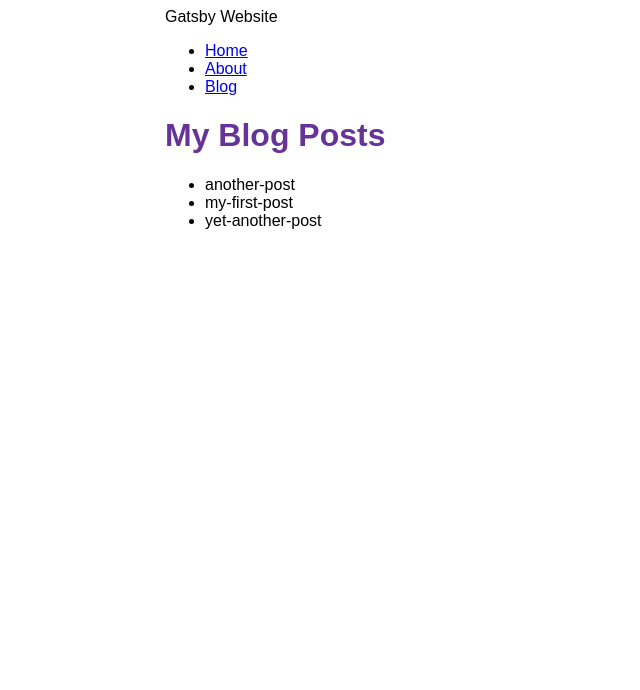
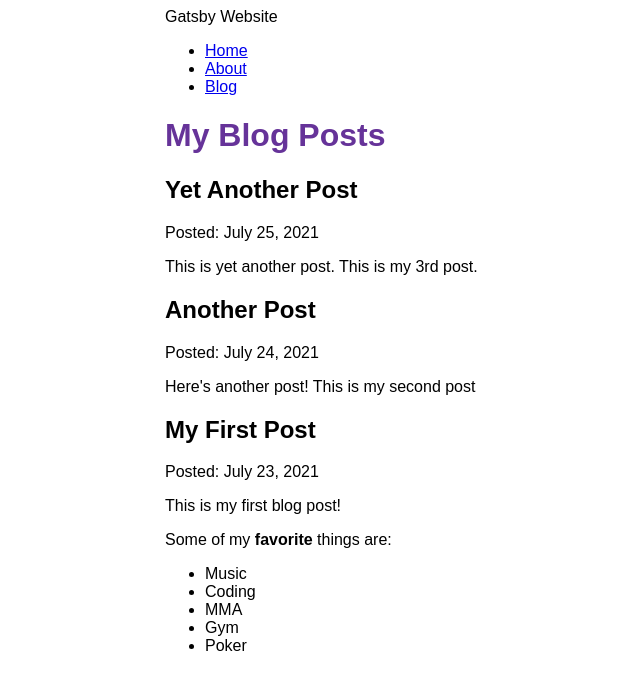
Before and after one commit to developermendoza/gatsby-website, a Gatsby site: page /blog in a window 1280 px wide. Shown: the whole page, without its empty margins (225-865 px from the left). Built offline with nearby package versions, Linux system fonts and the light colour scheme; Gatsby itself is replaced by a stand-in of ours.

Commit message:
Finished Gatsby Tutorial Part 5

```diff
--- a/blog/another-post.mdx
+++ b/blog/another-post.mdx
@@ -0,0 +1,6 @@
+---
+title: "Another Post"
+date: "2021-07-24"
+---
+
+Here's another post! This is my second post
--- a/blog/my-first-post.mdx
+++ b/blog/my-first-post.mdx
@@ -0,0 +1,14 @@
+---
+title: "My First Post"
+date: "2021-07-23"
+---
+
+This is my first blog post!
+
+Some of my **favorite** things are:
+
+- Music
+- Coding
+- MMA
+- Gym
+- Poker
--- a/blog/yet-another-post.mdx
+++ b/blog/yet-another-post.mdx
@@ -0,0 +1,6 @@
+---
+title: "Yet Another Post"
+date: "2021-07-25"
+---
+
+This is yet another post. This is my 3rd post.
--- a/gatsby-config.js
+++ b/gatsby-config.js
@@ -13,5 +13,6 @@
         path: `${__dirname}/blog`,
       },
     },
+    "gatsby-plugin-mdx",
   ],
 };
--- a/package.json
+++ b/package.json
@@ -15,8 +15,11 @@
     "clean": "gatsby clean"
   },
   "dependencies": {
+    "@mdx-js/mdx": "^1.6.22",
+    "@mdx-js/react": "^1.6.22",
     "gatsby": "^4.18.1",
     "gatsby-plugin-image": "^2.18.1",
+    "gatsby-plugin-mdx": "^3.18.1",
     "gatsby-plugin-sharp": "^4.18.1",
     "gatsby-source-filesystem": "^4.18.1",
     "react": "^18.1.0",
--- a/src/pages/blog.js
+++ b/src/pages/blog.js
@@ -1,25 +1,32 @@
 import React from "react";
 import { graphql } from "gatsby";
+import { MDXRenderer } from "gatsby-plugin-mdx";
 import Layout from "../components/layout";
 
 const BlogPage = ({ data }) => {
-  console.log("data: ", data);
   return (
     <Layout pageTitle="My Blog Posts">
-      <ul>
-        {data.allFile.nodes.map((node) => (
-          <li key={node.name}>{node.name}</li>
-        ))}
-      </ul>
+      {data.allMdx.nodes.map((node) => (
+        <article key={node.id}>
+          <h2>{node.frontmatter.title}</h2>
+          <p>Posted: {node.frontmatter.date}</p>
+          <MDXRenderer>{node.body}</MDXRenderer>
+        </article>
+      ))}
     </Layout>
   );
 };
 
 export const query = graphql`
   query {
-    allFile {
+    allMdx(sort: { fields: frontmatter___date, order: DESC }) {
       nodes {
-        name
+        frontmatter {
+          date(formatString: "MMMM D, YYYY")
+          title
+        }
+        id
+        body
       }
     }
   }
```
Also changed, not shown: 1 other file.
